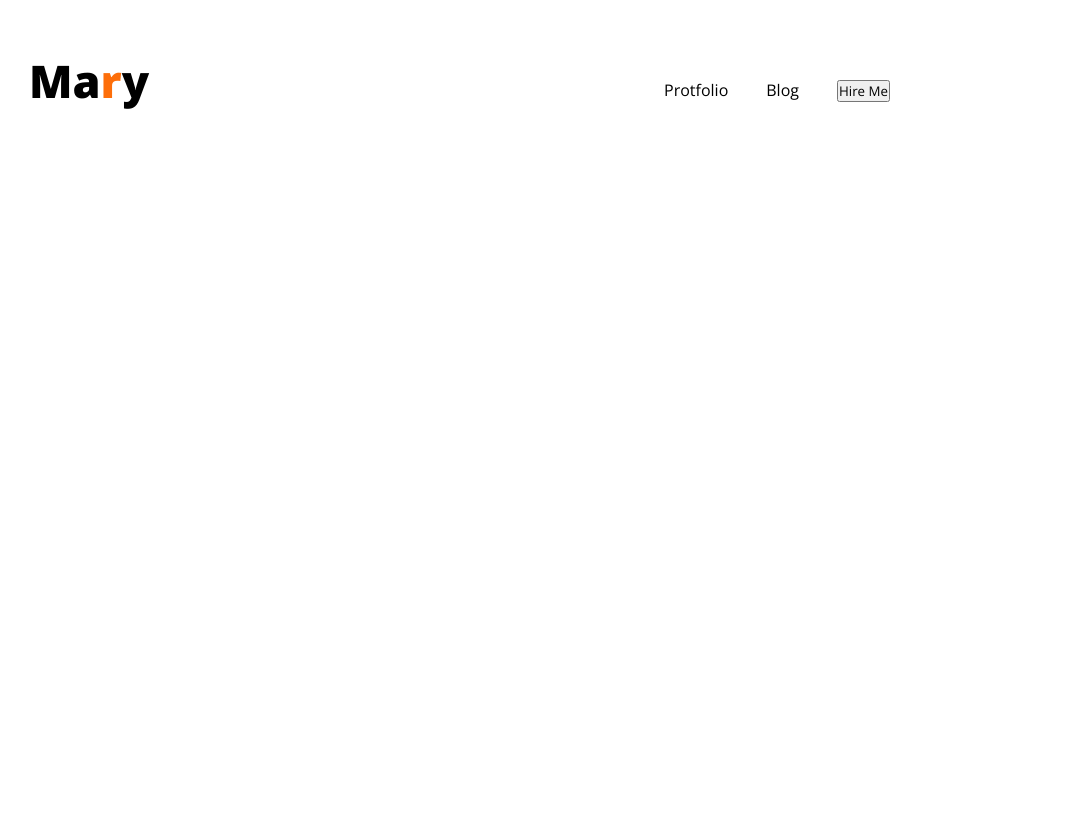
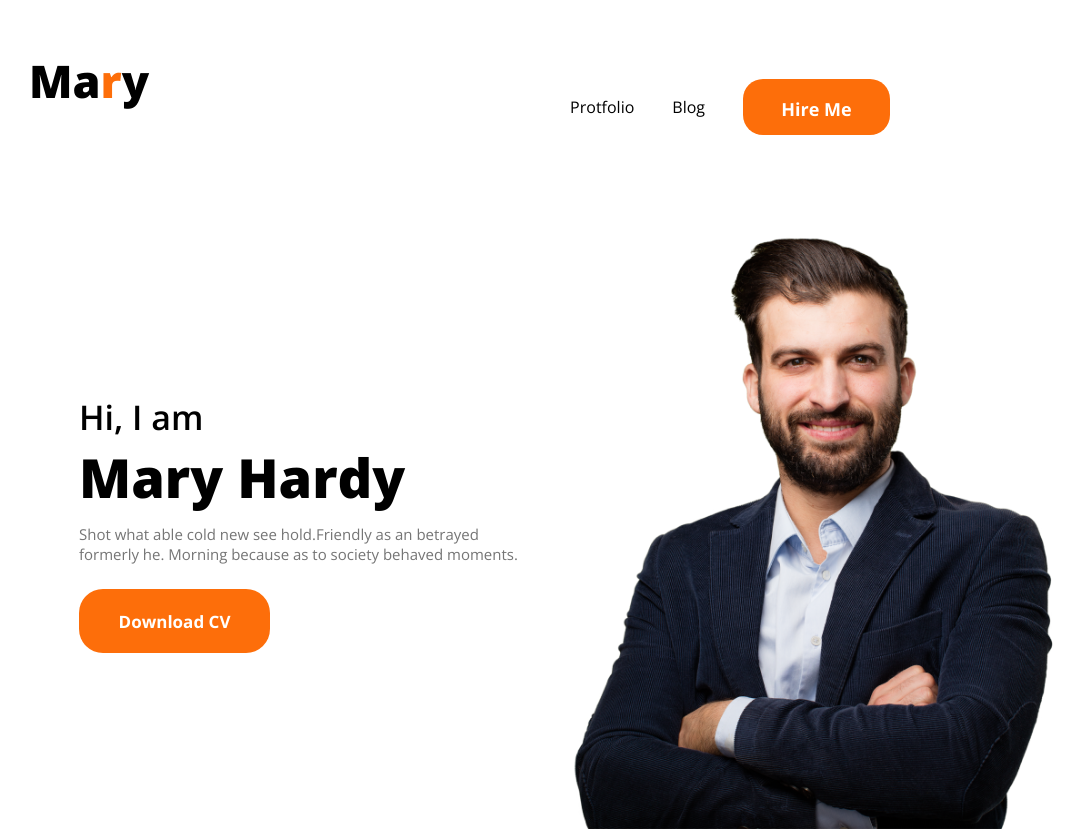
Before and after one commit to shafiqulislamsagor/Module-5_24-10-20, a plain HTML site: page index.html in a window 1280 px wide. Shown: the whole page, without its empty margins (171-1255 px from the left). Before the commit the page ends 800 px from the top, so only its background shows below. Drawn offline with nearby package versions, Linux system fonts and the light colour scheme; a web font is replaced by a local one.

Commit message:
Module 5.3 complete banner parts

```diff
--- a/index.html
+++ b/index.html
@@ -19,9 +19,20 @@
             <ul>
                 <li>Protfolio</li>
                 <li>Blog</li>
-                <li><button>Hire Me</button></li>
+                <li><button class="btn">Hire Me</button></li>
             </ul>
         </nav>
+        <div class="banner-part">
+            <div class="text-part">
+                <h4 class="hi">Hi, I  am</h4>
+                <h2 class="name">Mary Hardy</h2>
+                <p class="discription">Shot what able cold new see hold.Friendly as an betrayed formerly he. Morning because as to society behaved moments.</p>
+                <button class="btnd">Download CV</button>
+            </div>
+            <div class="img">
+                <img src="img/hardy.png" alt="">
+            </div>
+        </div>
     </header>
     <main></main>
     <footer></footer>
--- a/style/protfolio.css
+++ b/style/protfolio.css
@@ -2,6 +2,31 @@
     margin: 0;
     padding: 0;
     font-family: 'Open Sans', sans-serif;
+}
+img{
+    max-width: 100%;
+}
+.btn{
+    width: 147px;
+    height: 56px;
+    font-size: 18px;
+    font-weight: bold;
+    background-color: #FD6E0A;
+    color: #fff;
+    border-radius: 20px;
+    border: 0;
+    padding: 18px 35px;
+}
+.btnd{
+    width: 191px;
+    height: 64px;
+    font-size: 17px;
+    font-weight: bold;
+    background-color: #FD6E0A;
+    color: #fff;
+    border-radius: 24px;
+    border: 0;
+    margin-top: 15px;
 }
 .orang{
     color: #FD6E0A ;
@@ -17,8 +42,35 @@
 }
 .navber ul{
     display: flex;
+    align-items: center;
 }
 .navber ul li{
     list-style: none;
     margin:29px 19px;
 }
+.banner-part{
+    display: flex;
+    justify-content: space-between;
+    align-items: center;
+}
+.text-part{
+    margin-left: 250px;
+    width: 45%;
+}
+.hi{
+    font-size: 34px;
+    font-weight: 600;
+}
+.name{
+    font-size: 54px;
+    font-weight: 800;
+}
+.discription{
+    font-size: 15px;
+    color: #757575;
+    margin: 10px 0;
+}
+.img{
+    width: 53%;
+    margin-right: 48px;
+}
```
